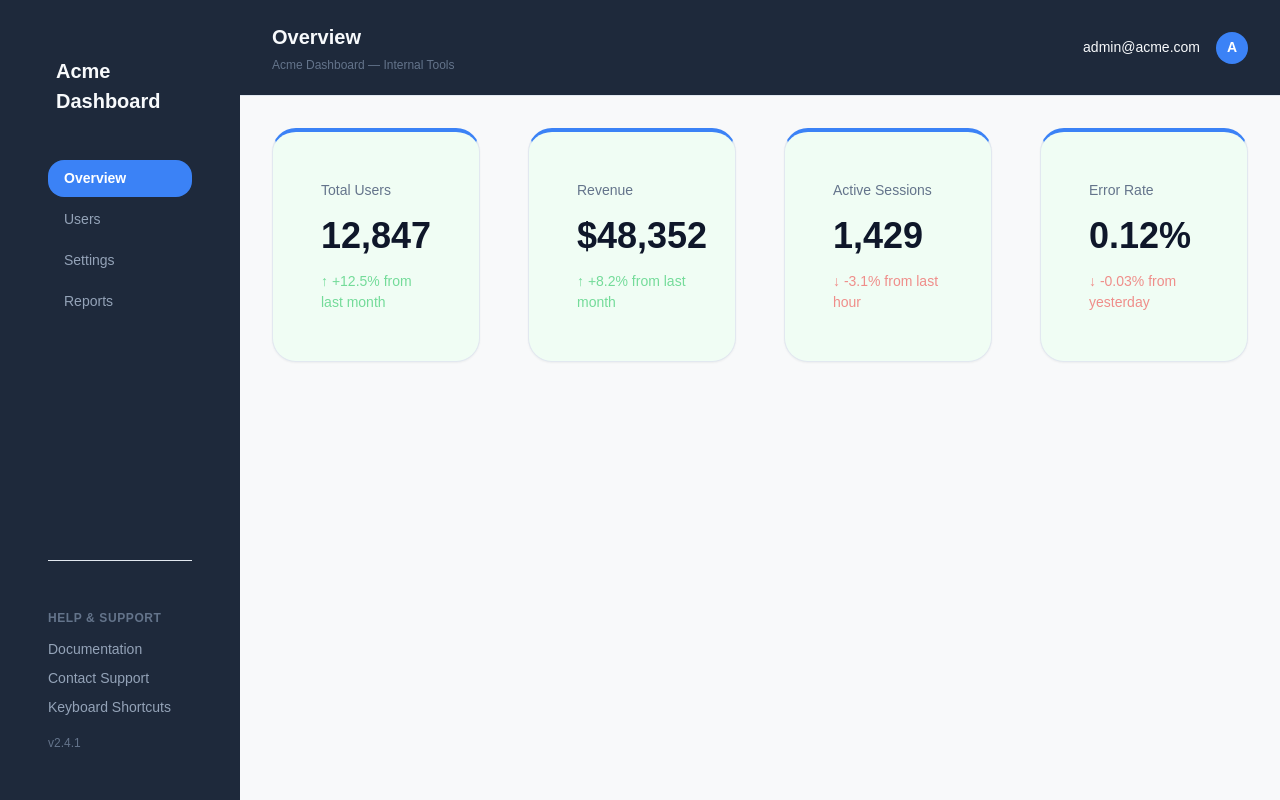
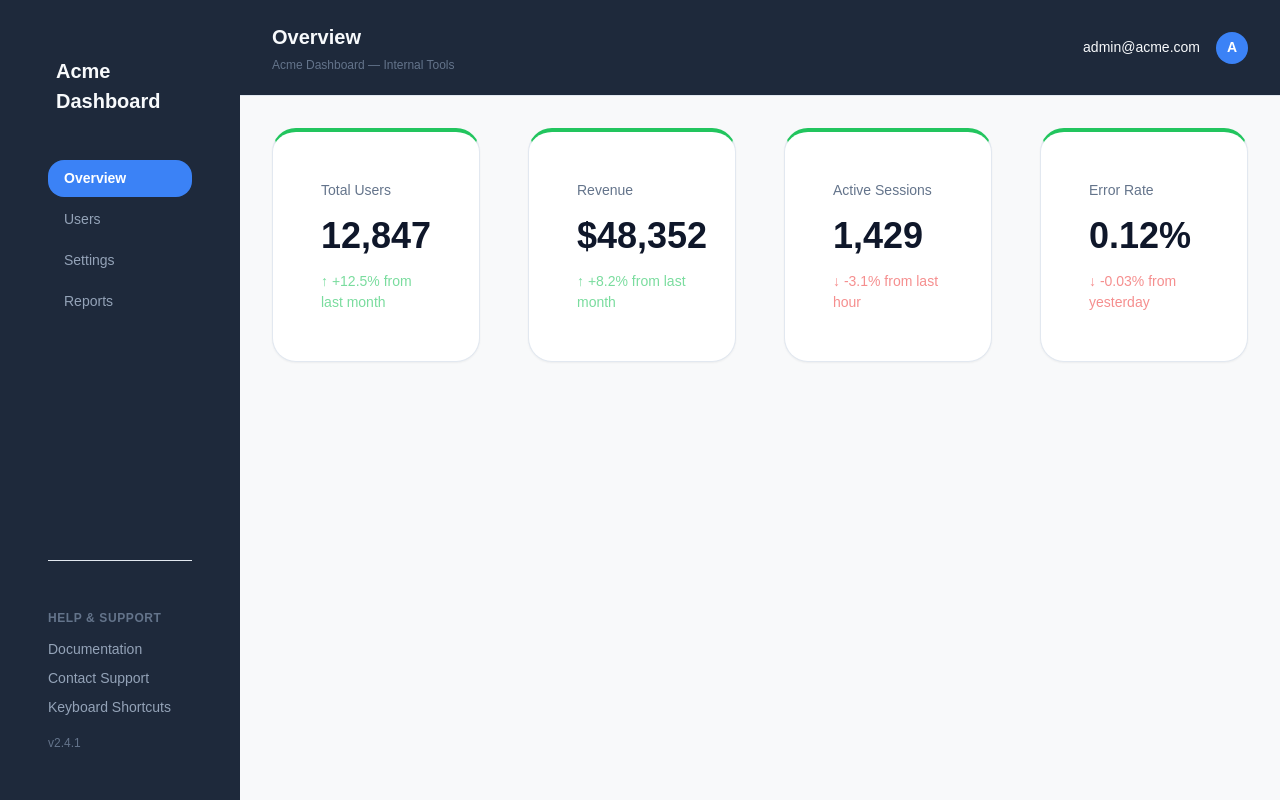
Before and after one commit to dmcphillips13/triaige-sample-app, a Next.js app: page /overview in a window 1280 px wide. Built offline with nearby package versions, Linux system fonts and the light colour scheme.

Commit message:
Update KPI card borders and card background color

```diff
--- a/src/app/globals.css
+++ b/src/app/globals.css
@@ -6,7 +6,7 @@
   --color-bg-secondary: #f8f9fa;
   --color-bg-sidebar: #f8fafc;
   --color-bg-header: #1e293b;
-  --color-bg-card: #f0fdf4;
+  --color-bg-card: #ffffff;
   --color-bg-input: #ffffff;
   --color-bg-hover: #f1f5f9;
 
--- a/src/components/kpi-card.tsx
+++ b/src/components/kpi-card.tsx
@@ -14,7 +14,7 @@ export default function KpiCard({
       style={{
         backgroundColor: "var(--color-bg-card)",
         border: "1px solid var(--color-border)",
-        borderTop: "4px solid var(--color-accent)",
+        borderTop: "4px solid var(--color-success)",
         borderRadius: "var(--radius-lg)",
         padding: "var(--spacing-lg)",
         boxShadow: "var(--shadow-sm)",
```
